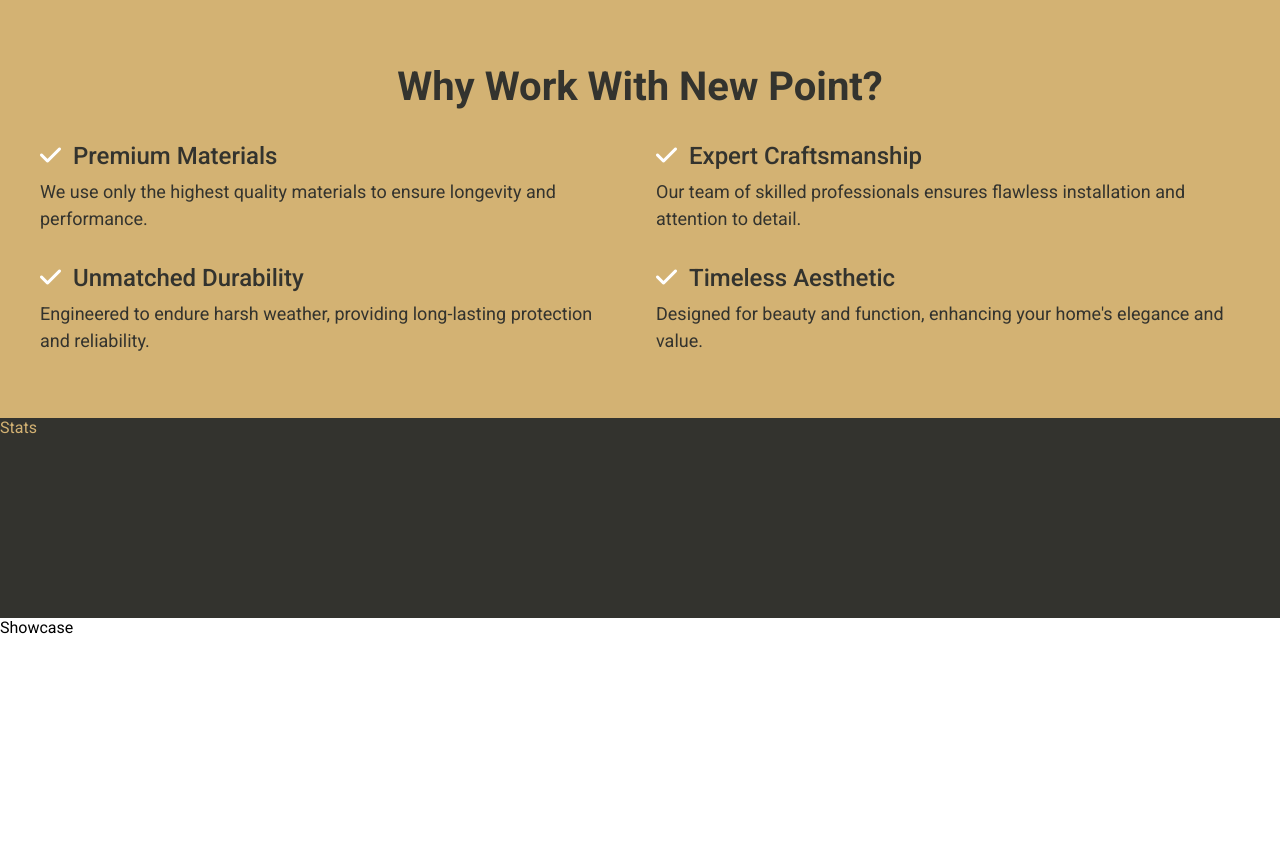
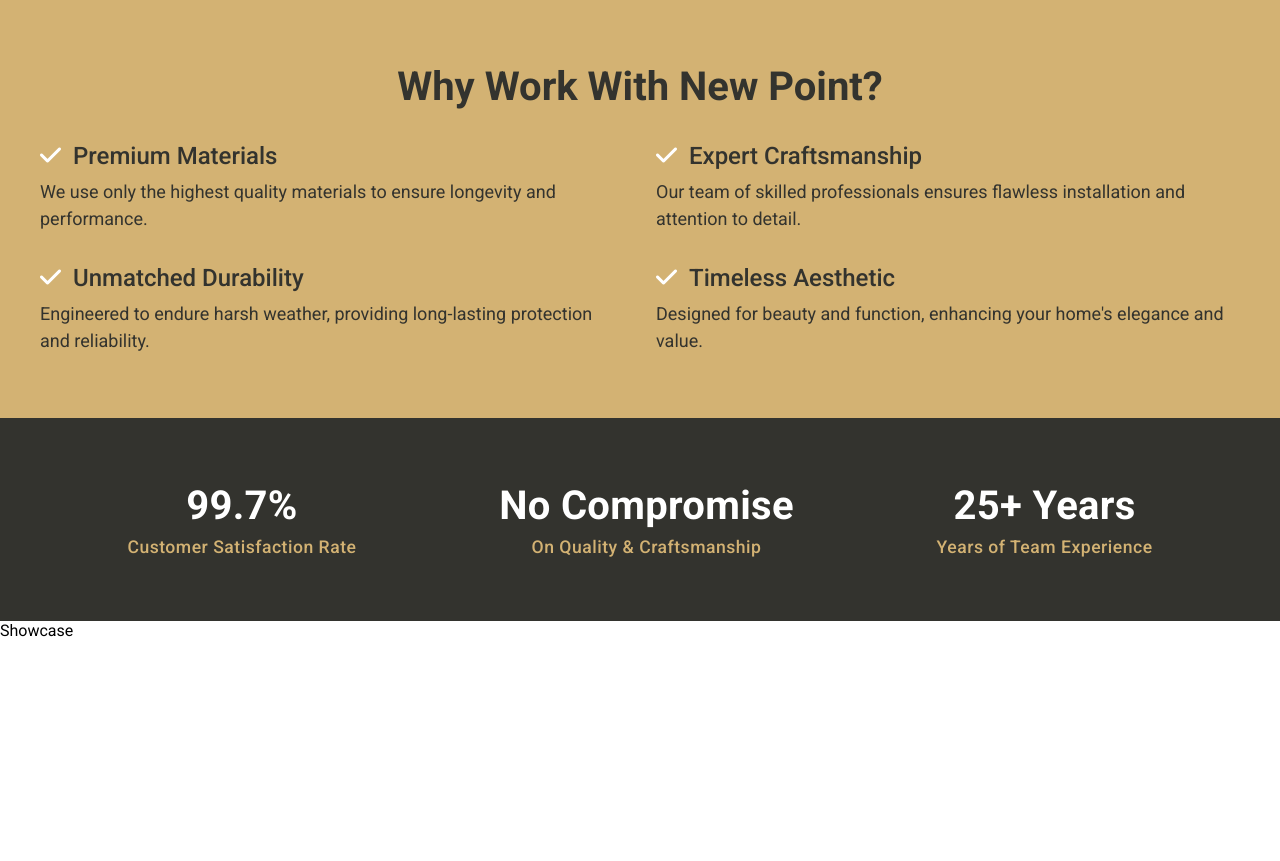
Before and after one commit to bjded/newpointroofing, a PHP site: page / in a window 1280 px wide. Shown: the part 1229-2090 px from the top of the page. Run offline with PHP 8.4, Linux system fonts and the light colour scheme.

Commit message:
stat section complete

```diff
--- a/index.html
+++ b/index.html
@@ -192,7 +192,22 @@
             </div>
         </section>
 
-        <section id="stats">Stats</section>
+        <section id="stats">
+            <div class="container">
+                <div class="stat">
+                    <p class="value">99.7%</p>
+                    <p class="category">Customer Satisfaction Rate</p>
+                </div>
+                <div class="stat">
+                    <p class="value">No Compromise</p>
+                    <p class="category">On Quality & Craftsmanship</p>
+                </div>
+                <div class="stat">
+                    <p class="value">25+ Years</p>
+                    <p class="category">Years of Team Experience</p>
+                </div>
+            </div>
+        </section>
 
         <section id="showcase">Showcase</section>
 
--- a/styles/styles.css
+++ b/styles/styles.css
@@ -314,8 +314,29 @@
 
 #stats {
   width: 100%;
-  height: 200px; /* placeholder */
   background-color: hsl(60, 5%, 19%);
+  text-align: center;
+}
+#stats .container {
+  max-width: 1200px;
+  display: flex;
+  flex-wrap: wrap;
+  justify-content: space-around;
+  align-items: center;
+  gap: 2rem;
+  margin: 0 auto;
+}
+#stats .container .value {
+  margin-bottom: 0.5rem;
+  font-size: 2.5rem;
+  font-weight: 700;
+  letter-spacing: 0.3px;
+  color: #fff;
+}
+#stats .container .category {
+  font-size: 1.1rem;
+  font-weight: 500;
+  letter-spacing: 0.5px;
   color: hsl(39, 52%, 64%);
 }
 
--- a/styles/styles.scss
+++ b/styles/styles.scss
@@ -346,9 +346,30 @@
 // Stats
 #stats {
     width: 100%;
-    height: 200px; /* placeholder */
     background-color: $color-primary;
-    color: $color-secondary;
+    text-align: center;
+    .container {
+        max-width: calc($content-max-width);
+        display: flex;
+        flex-wrap: wrap;
+        justify-content: space-around;
+        align-items: center;
+        gap: 2rem;
+        margin: 0 auto;
+        .value {
+            margin-bottom: 0.5rem;
+            font-size: 2.5rem;
+            font-weight: 700;
+            letter-spacing: 0.3px;
+            color: #fff;
+        }
+        .category {
+            font-size: 1.1rem;
+            font-weight: 500;
+            letter-spacing: 0.5px;
+            color: $color-secondary;
+        }
+    }
 }
 
 // Showcase
```
Also changed, not shown: 1 other file.
